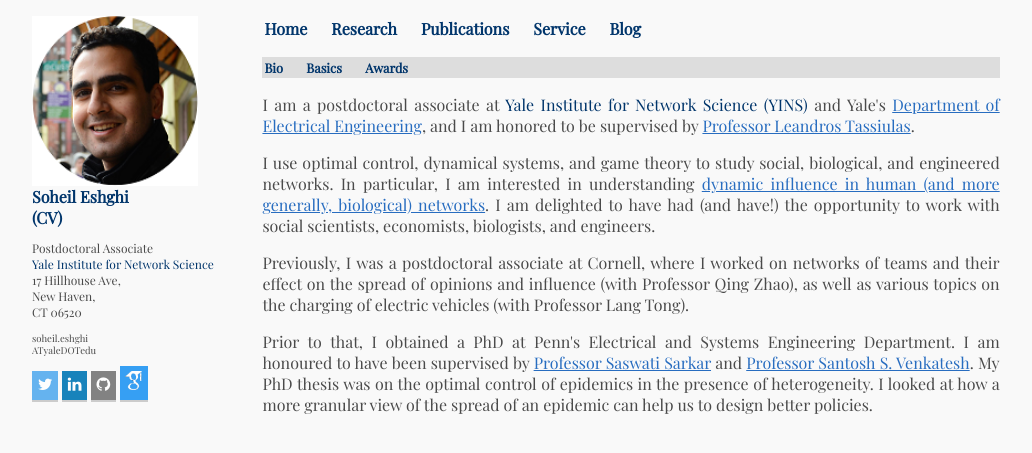
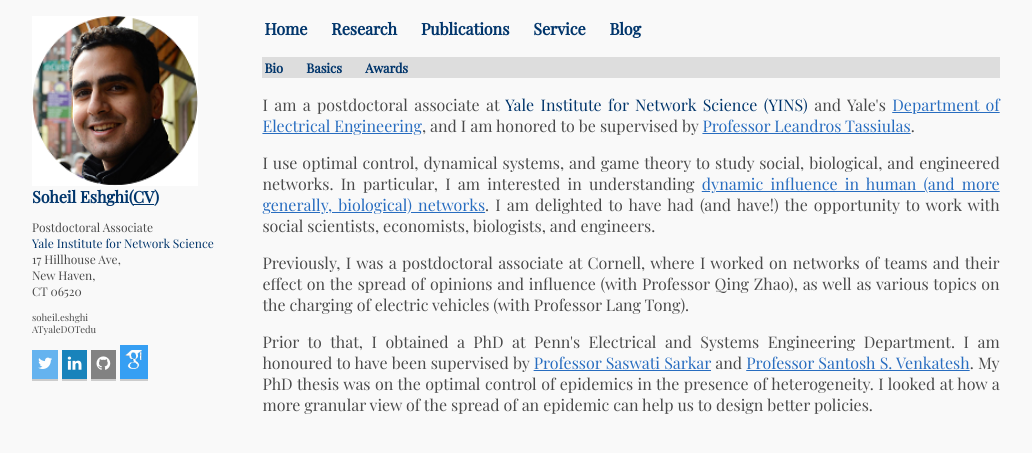
Before and after one commit to SoheilEshghi/SoheilEshghi.github.io, a Jekyll site: the page built from index.html, in a window 1280 px wide. Shown: the top 453 px of the page, without its empty margins (55-1087 px from the left). Built offline with Jekyll 4.4.1, drawn with Linux system fonts in a browser that asks for light colours; nearby versions of some CDN libraries.

Commit message:
Build site at 2017-01-16 20:22:33 UTC

```diff
--- a/_layouts/default.html
+++ b/_layouts/default.html
@@ -54,7 +54,7 @@
 				<a href="/"><img src="/images/soheil.png" style="width:80%;" align="left"></a><br>
 
 
-				<a href="/"><h1>Soheil Eshghi <br></a>(<a href="/cv">CV</a>)</h1><p class="small">Postdoctoral Associate<br><a href="http://yins.yale.edu/">Yale Institute for Network Science</a><br>17 Hillhouse Ave,<br> New Haven,<br> CT 06520</p><p class="email">soheil.eshghi<br>ATyaleDOTedu</p>
+				<a href="/"><h1>Soheil Eshghi</a>(<a href="/cv" style="text-decoration: underline;">CV</a>)</h1><p class="small">Postdoctoral Associate<br><a href="http://yins.yale.edu/">Yale Institute for Network Science</a><br>17 Hillhouse Ave,<br> New Haven,<br> CT 06520</p><p class="email">soheil.eshghi<br>ATyaleDOTedu</p>
 
 
 				<div class="center">
```
Also changed, not shown: 13 other files.
